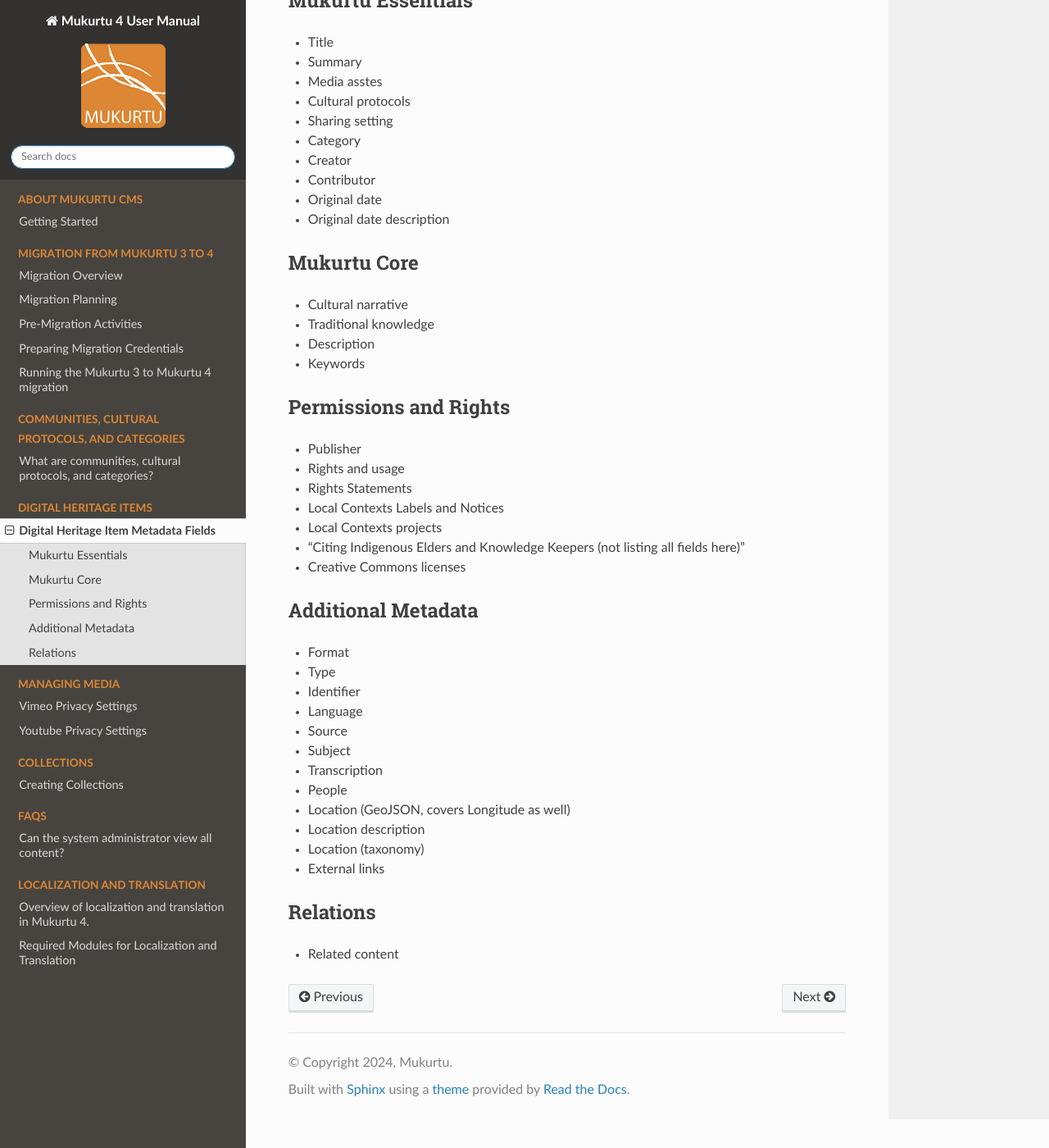
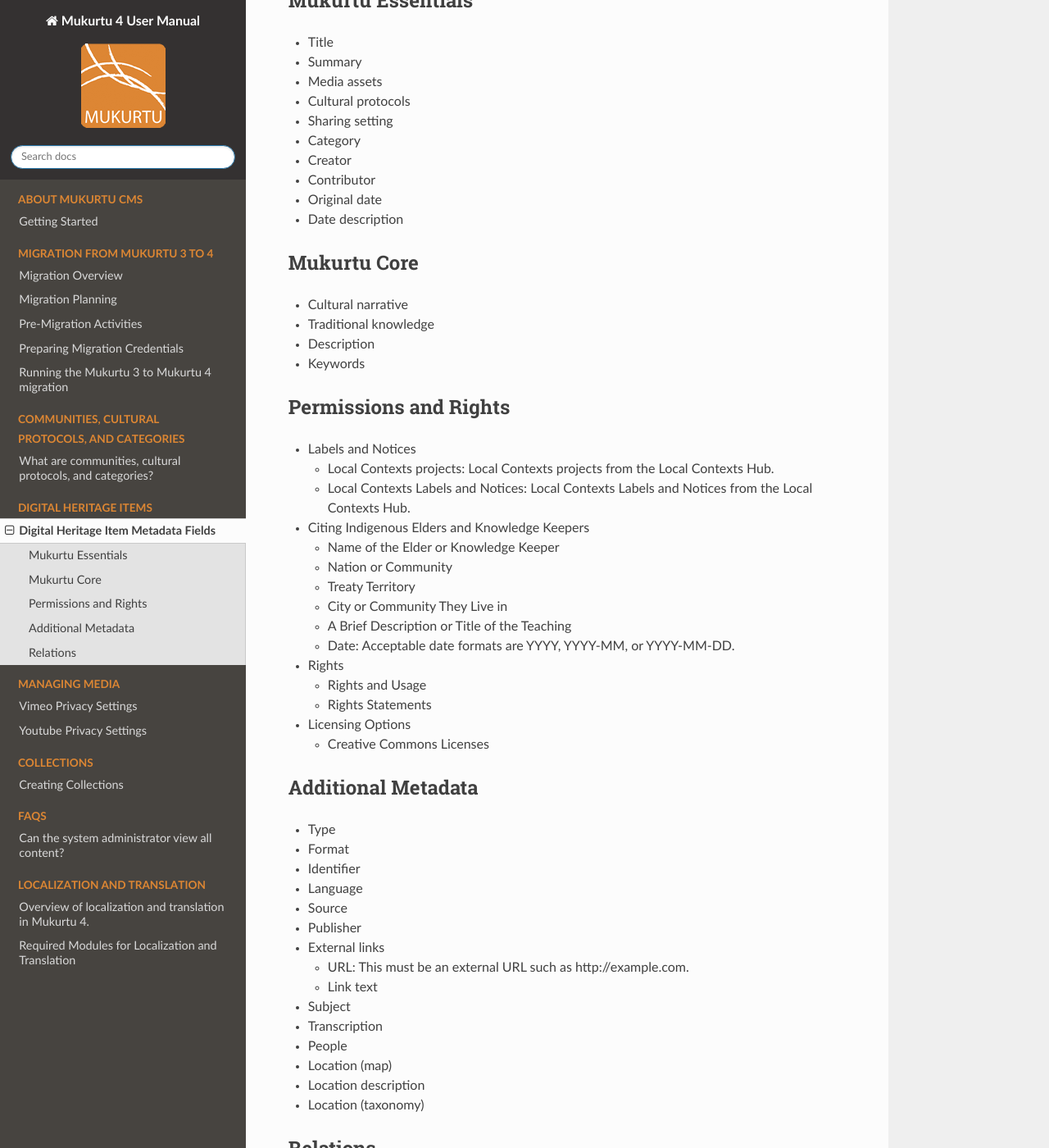
Before and after one commit to MukurtuCMS/mukurtudocs, a Sphinx documentation site: the page built from docs/source/digital-heritage-items/DHMetadataFields.md, in a window 1280 px wide and 1400 px high, scrolled down 272 px. Shown: the whole window at 82% size. Built offline with Sphinx 7.4.7 and the Read the Docs theme 3.1.0, drawn with Linux system fonts in a browser that asks for light colours.

Commit message:
Update DHMetadataFields.md

```diff
--- a/docs/source/digital-heritage-items/DHMetadataFields.md
+++ b/docs/source/digital-heritage-items/DHMetadataFields.md
@@ -6,14 +6,14 @@
 
 - Title
 - Summary
-- Media asstes
+- Media assets
 - Cultural protocols
 - Sharing setting
 - Category
 - Creator
 - Contributor
 - Original date
-- Original date description
+- Date description
 
 ## Mukurtu Core
 
@@ -24,28 +24,39 @@
 
 ## Permissions and Rights
 
-- Publisher
-- Rights and usage
-- Rights Statements
-- Local Contexts Labels and Notices
-- Local Contexts projects
-- "Citing Indigenous Elders and Knowledge Keepers (not listing all fields here)"
-- Creative Commons licenses
+- Labels and Notices
+  - Local Contexts projects: Local Contexts projects from the Local Contexts Hub.
+  - Local Contexts Labels and Notices: Local Contexts Labels and Notices from the Local Contexts Hub.
+- Citing Indigenous Elders and Knowledge Keepers
+  - Name of the Elder or Knowledge Keeper
+  - Nation or Community
+  - Treaty Territory
+  - City or Community They Live in
+  - A Brief Description or Title of the Teaching
+  - Date: Acceptable date formats are YYYY, YYYY-MM, or YYYY-MM-DD.
+- Rights
+  - Rights and Usage
+  - Rights Statements
+- Licensing Options
+  - Creative Commons Licenses
 
 ## Additional Metadata
 
+- Type
 - Format
-- Type
 - Identifier
 - Language
 - Source
+- Publisher
+- External links
+  - URL: This must be an external URL such as http://example.com.
+  - Link text
 - Subject
 - Transcription
 - People
-- Location (GeoJSON, covers Longitude as well)
+- Location (map)
 - Location description
 - Location (taxonomy)
-- External links
 
 ## Relations
 
```
